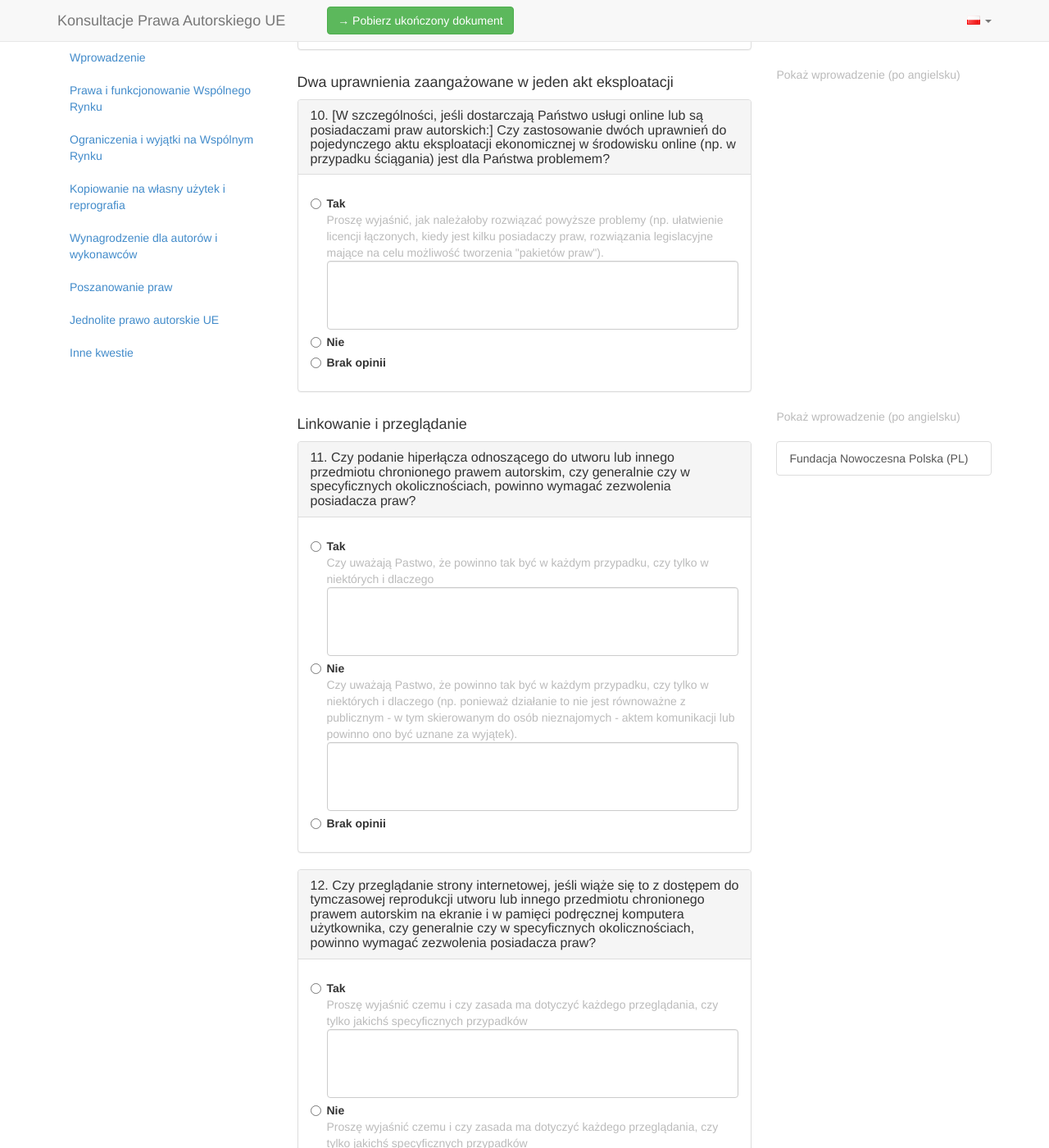
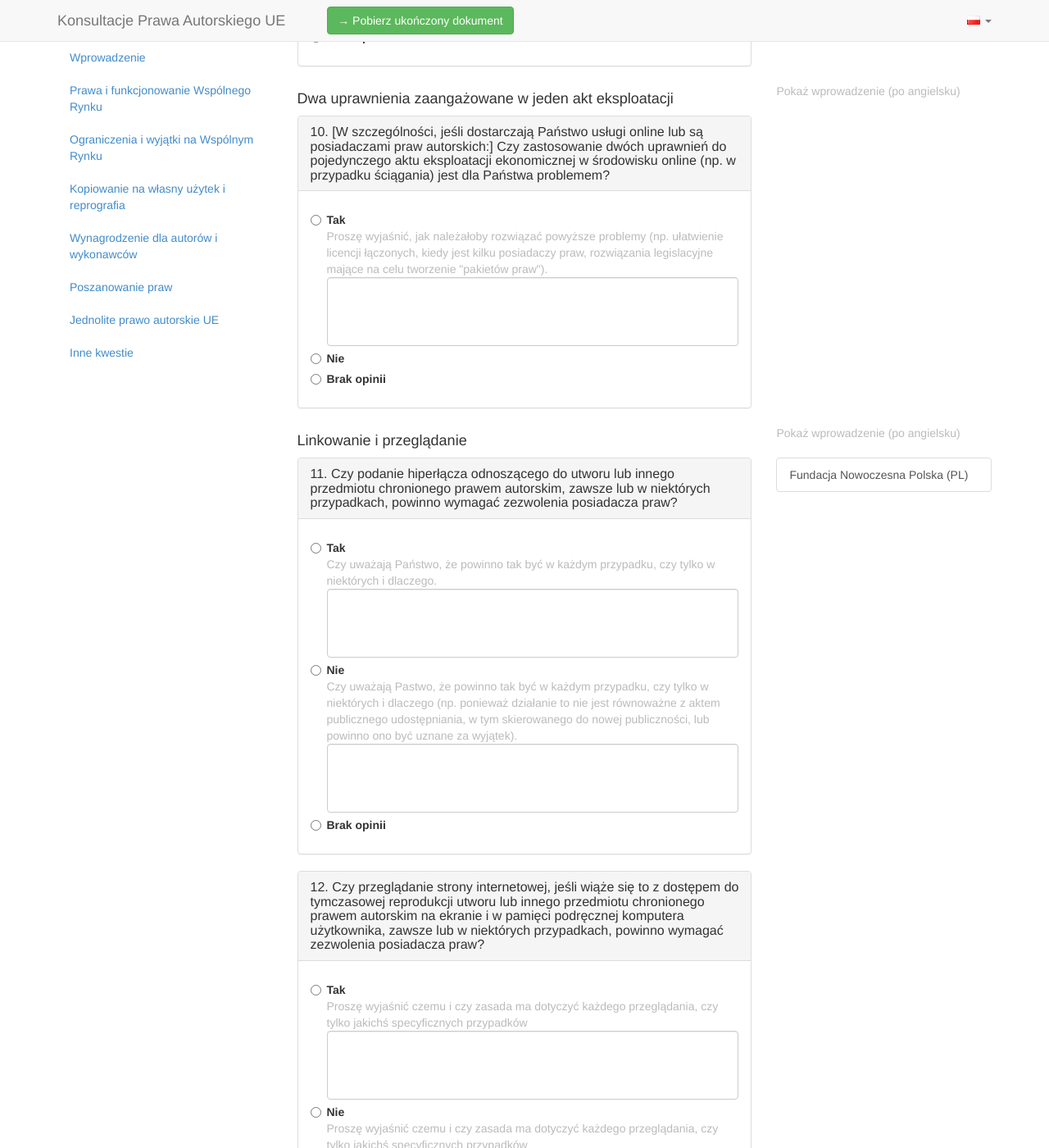
Before and after one commit to okfde/eucopyright, a Jekyll site: the page built from pl/full/index.html, in a window 1280 px wide and 1400 px high, scrolled down 5597 px. Shown: the whole window at 82% size. Built offline with Jekyll 4.4.1, drawn with Linux system fonts in a browser that asks for light colours; comment, search, counter and statistics services are not loaded; some of the changed text lies outside the part shown.

Commit message:
manually add some previous commits after big questions.yml reordering

```diff
--- a/_data/questions.yml
+++ b/_data/questions.yml
@@ -8,7 +8,7 @@
       de: Bitte gib Beispiele mit deinem Land, dem Art des Inhalts an (z.B. Premium-Inhalte wie bestimmte Filme, TV-Serien, Musik, E-Books, Magazine, Zeitschriften und Zeitungen, Spiele, Anwendungen und andere Software)
       en: Please provide examples indicating the Member State, the sector and the type of content concerned (e.g. premium content such as certain films and TV series, audio-visual content in general, music, e-books, magazines, journals and newspapers, games, applications and other software)
       it: Si prega di fornire esempi che indichino lo Stato membro, il settore e il tipo di contenuto in questione (ad esempio, contenuti premium come film e serie TV, contenuti audio-visivi in generale, musica, e-book, riviste, giornali, giochi, applicazioni e altro software)
-      pl: Proszę podać przykłady, wskazując na państwo członkowskie, sektor i rodzaj treści (np. treści płatne takie jak niektóre filmy i seriale telewizyjne, treści audiowizualne, muzyka, e-booki, magazyny, czasopisma i dzienniki, gry, aplikacje i oprogramowania komputerowe)
+      pl: Proszę podać przykłady, wskazując na państwo członkowskie, sektor i rodzaj treści (np. treści płatne takie jak niektóre filmy i seriale telewizyjne, treści audiowizualne, muzyka, e-booki, magazyny, czasopisma i dzienniki, gry, aplikacje i oprogramowanie komputerowe)
     fulltext: true
     label: 'Yes'
     odf:
@@ -237,7 +237,7 @@
   - details:
       de: Bitte erklären Sie wie dies besser klargestellt werden kann und welche Art von Klarstellung nötig wäre
       en: Please explain how this could be clarified and what type of clarification would be required (e.g. as in "targeting" approach explained above, as in "country of origin" approach)
-      pl: Proszę zasugerować, w jaki sposób mogłoby to być wyjaśnione i jaki rodzaj wyjaśnienia byłby wymagany.
+      pl: Proszę zasugerować, w jaki sposób należy doprecyzować ten zakres (np. zgodnie z podejściem "ukierunkowywania" wyjaśnionego powyżej, zgodnie z podejściem "państwa źródła")
     fulltext: true
     label: 'No'
     odf:
@@ -303,7 +303,7 @@
   - details:
       de: Bitte erläutern Sie, welche Art von Maßnahmen notwendig wären, um solche Probleme anzugehen (z.B. die Förderung von gemeinsamen Lizenzen, wenn die Rechte in verschiedenen Händen sind; die Gesetzgebung für "Bündelung der Rechte")
       en: Please explain what type of measures would be needed in order to address such problems (e.g. facilitation of joint licences when the rights are in different hands, legislation to achieve the "bundling of rights")
-      pl: Proszę wyjaśnić, jak należałoby rozwiązać powyższe problemy (np. ułatwienie licencji łączonych, kiedy jest kilku posiadaczy praw, rozwiązania legislacyjne mające na celu możliwość tworzenia "pakietów praw").
+      pl: Proszę wyjaśnić, jak należałoby rozwiązać powyższe problemy (np. ułatwienie licencji łączonych, kiedy jest kilku posiadaczy praw, rozwiązania legislacyjne mające na celu tworzenie "pakietów praw").
     fulltext: true
     label: 'Yes'
     odf:
@@ -338,7 +338,7 @@
   - details:
       de: Bitte erkläre, ob das generell der Fall ist oder unter speziellen Umständnen und warum
       en: Please explain whether you consider this to be the case in general, or under specific circumstances, and why
-      pl: Czy uważają Pastwo, że powinno tak być w każdym przypadku, czy tylko w niektórych i dlaczego
+      pl: Czy uważają Państwo, że powinno tak być w każdym przypadku, czy tylko w niektórych i dlaczego.
     fulltext: true
     label: 'Yes'
     odf:
@@ -351,7 +351,7 @@
   - details:
       de: Bitte erkläre, ob das generell der Fall ist oder unter speziellen Umständen und warum (z.B. weil es kein Kommunikationsvorgang mit der Öffentlichkeit - oder mit einer neuen Öffentlichkeit - ist, oder weil es eine Urheberrechtsausnahme sein sollte)
       en: Please explain whether you consider this to be the case in general, or under specific circumstances, and why (e.g. because it does not amount to an act of communication to the public – or to a new public, or because it should be covered by a copyright exception)
-      pl: Czy uważają Pastwo, że powinno tak być w każdym przypadku, czy tylko w niektórych i dlaczego (np. ponieważ działanie to nie jest równoważne z publicznym - w tym skierowanym do osób nieznajomych - aktem komunikacji  lub powinno ono być uznane za wyjątek).
+      pl: Czy uważają Pastwo, że powinno tak być w każdym przypadku, czy tylko w niektórych i dlaczego (np. ponieważ działanie to nie jest równoważne z aktem publicznego udostępniania, w tym skierowanego do nowej publiczności,  lub powinno ono być uznane za wyjątek).
     fulltext: true
     label: 'No'
     odf:
@@ -372,7 +372,7 @@
     fr: Est-ce que la mise à disposition d'un lien hypertexte menant à une œuvre ou à d'autres objets protégés en vertu du droit d'auteur, soit de manière générale ou dans des circonstances particulières, devrait être soumise à l'autorisation du titulaire des droits?
     it: La fornitura di un collegamento ipertestuale che porta a un'opera o ad altro materiale protetto dal diritto d'autore, sia in generale che in determinate circostanze, dovrebbe essere soggetta all'autorizzazione del titolare del diritto?
     nl: Moet het verschaffen van een hyperlink die leidt naar een werk of een andere zaak beschermd door het auteursrecht, hetzij in het algemeen of in specifieke omstandigheden, afhankelijk zijn van de toestemming van de rechthebbende?
-    pl: Czy podanie hiperłącza odnoszącego do utworu lub innego przedmiotu chronionego prawem autorskim, czy generalnie czy w specyficznych okolicznościach, powinno wymagać zezwolenia posiadacza praw?
+    pl: Czy podanie hiperłącza odnoszącego do utworu lub innego przedmiotu chronionego prawem autorskim, zawsze lub w niektórych przypadkach, powinno wymagać zezwolenia posiadacza praw?
   to: everyone
   type: multiple_choice
 - explanation:
@@ -415,7 +415,7 @@
     en: Should the viewing of a web-page where this implies the temporary reproduction of a work or other subject matter protected under copyright on the screen and in the cache memory of the user’s computer, either in general or under specific circumstances, be subject to the authorisation of the rightholder?
     it: La visualizzazione di una pagina web che implica la riproduzione temporanea di un'opera o di altro materiale protetto dal diritto d'autore, su schermo o in memoria cache, sia in generale che in determinate circostanze, dovrebbe essere soggetta ad autorizzazione del titolare del diritto?
     nl: Moet het bekijken van een webpagina waar dit impliceert de tijdelijke reproductie van een werk of ander krachtens het auteursrecht beschermd materiaal op het scherm en in het cachegeheugen van de computer van de gebruiker, hetzij in het algemeen of in specifieke omstandigheden, afhankelijk zijn van de goedkeuring van de rechthebbende?
-    pl: Czy przeglądanie strony internetowej, jeśli wiąże się to z dostępem do tymczasowej reprodukcji utworu lub innego przedmiotu chronionego prawem autorskim na ekranie i w pamięci podręcznej komputera użytkownika, czy generalnie czy w specyficznych okolicznościach,  powinno wymagać zezwolenia posiadacza praw?
+    pl: Czy przeglądanie strony internetowej, jeśli wiąże się to z dostępem do tymczasowej reprodukcji utworu lub innego przedmiotu chronionego prawem autorskim na ekranie i w pamięci podręcznej komputera użytkownika, zawsze lub w niektórych przypadkach,  powinno wymagać zezwolenia posiadacza praw?
   to: everyone
   type: multiple_choice
 - explanation:
@@ -2412,6 +2412,6 @@
     fr: Y a-t-il d'autres questions importantes liées au cadre juridique de l'UE du droit d'auteur ? Expliquez et indiquez s'il vous plait comment ces questions doivent être abordées.
     it: Ci sono altre questioni importanti legate al quadro giuridico dell'UE per il copyright? Spiegate e indicate come tali questioni debbano essere affrontate.
     nl: Zijn er andere belangrijke zaken die samenhangen met het rechtssysteem voor copyright in de EU?  Leg uit en toon aan hoe zulke zaken moeten worden aangepakt.
-    pl: Czy istnieją inne istote kwestie związane z europejskim systemem prawnoautorskim? Proszę uzasadnić i wskazać, jak kwestie te powinny być uregulowane.
-  to: everyone
-  type: open_question
+    pl: Czy istnieją inne istotne kwestie związane z europejskim systemem prawnoautorskim? Proszę uzasadnić i wskazać, jak kwestie te powinny być uregulowane.
+  to: everyone
+  type: open_question
```
